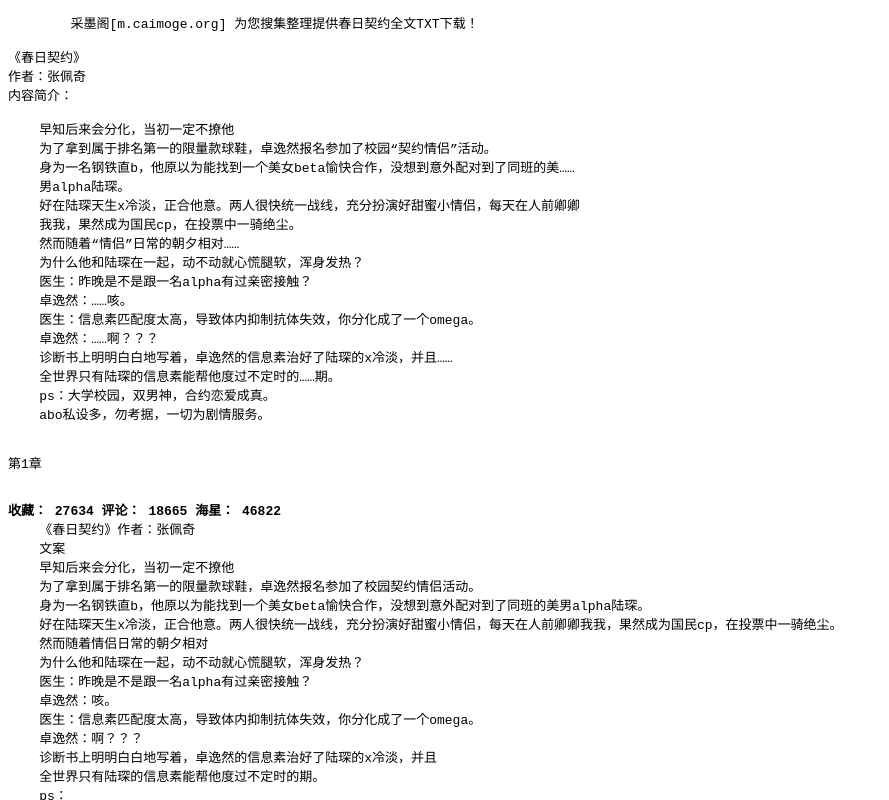
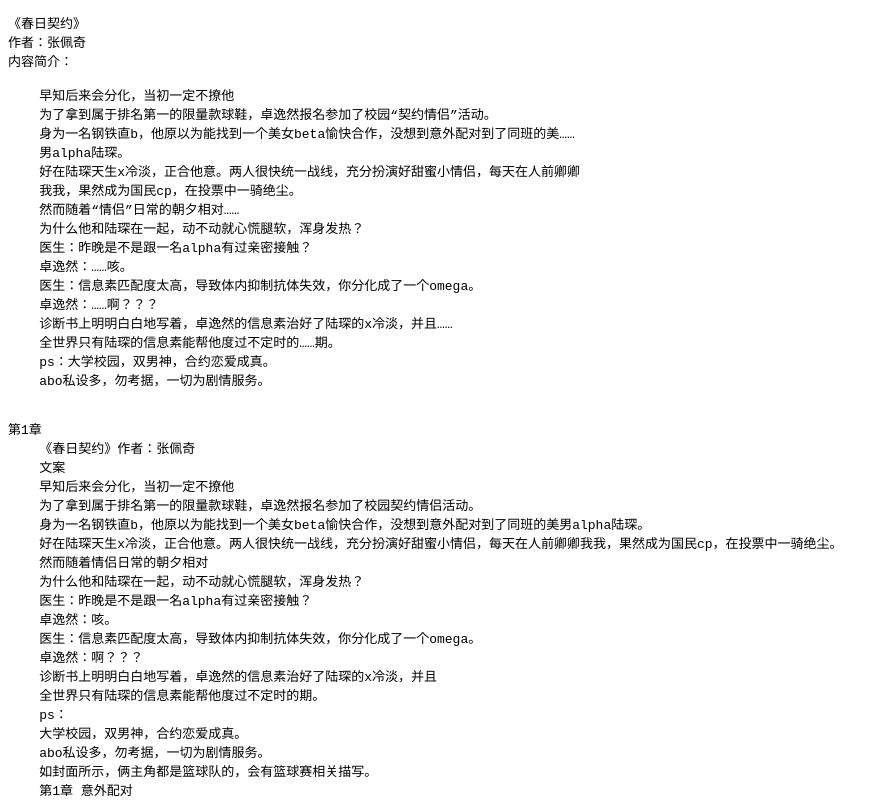
Before and after one commit to strangerlynn/strangerlynn.github.io, a plain HTML site: page 1.html in a window 1280 px wide. Shown: the top 800 px of the page, without its empty margins (0-889 px from the left). Drawn offline with Linux system fonts and the light colour scheme.

Commit message:
Update 1.html

```diff
--- a/1.html
+++ b/1.html
@@ -3,8 +3,6 @@
 <head><meta charset="utf-8"></head>
 <body>
 <pre>
-	采墨阁[m.caimoge.org] 为您搜集整理提供春日契约全文TXT下载！
-
 《春日契约》
 作者：张佩奇
 内容简介：
@@ -28,7 +26,6 @@
 
 
 第1章
-    </p><strong>收藏： 27634 评论： 18665 海星： 46822</strong>
     《春日契约》作者：张佩奇
     文案
     早知后来会分化，当初一定不撩他
```
